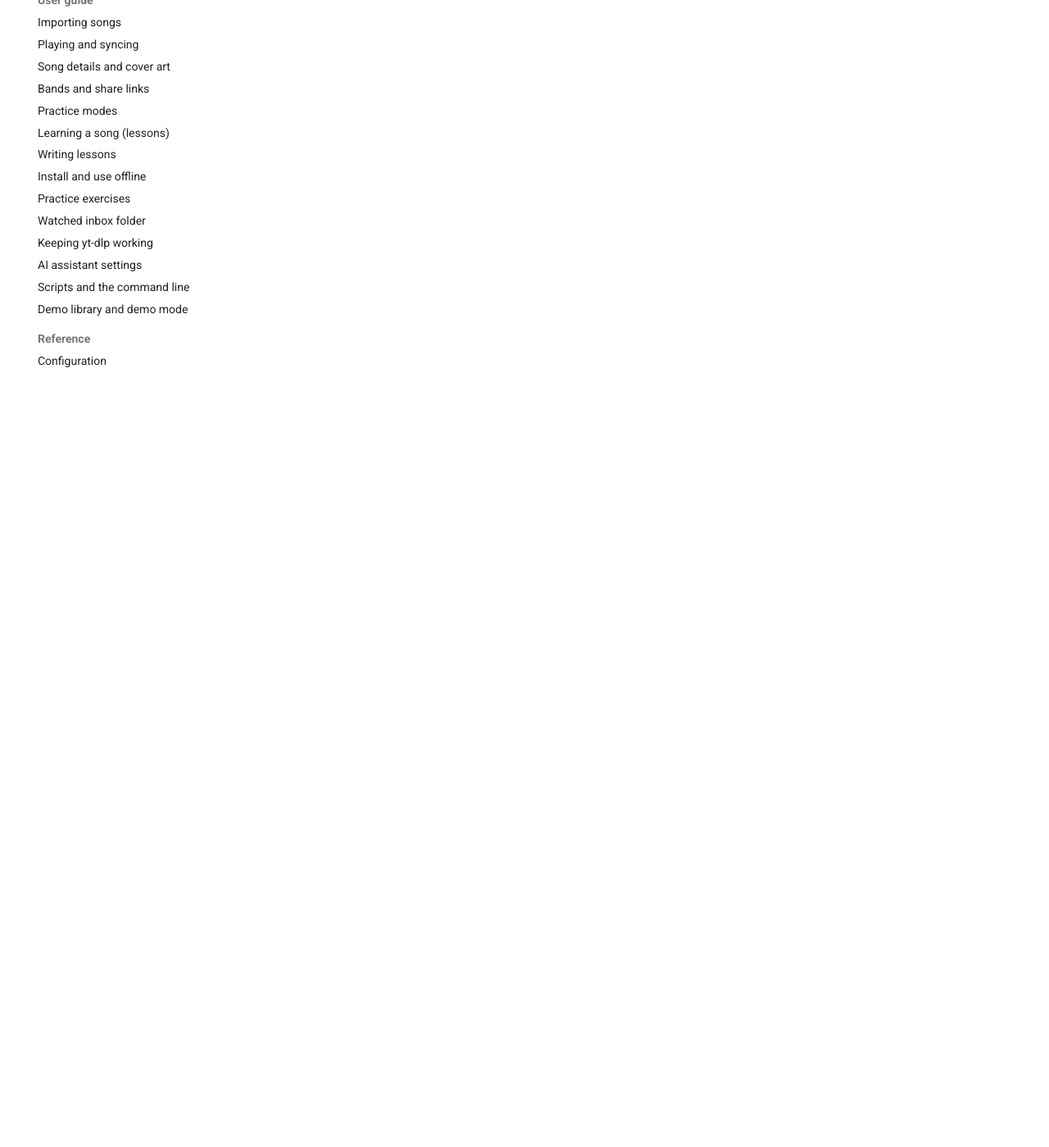
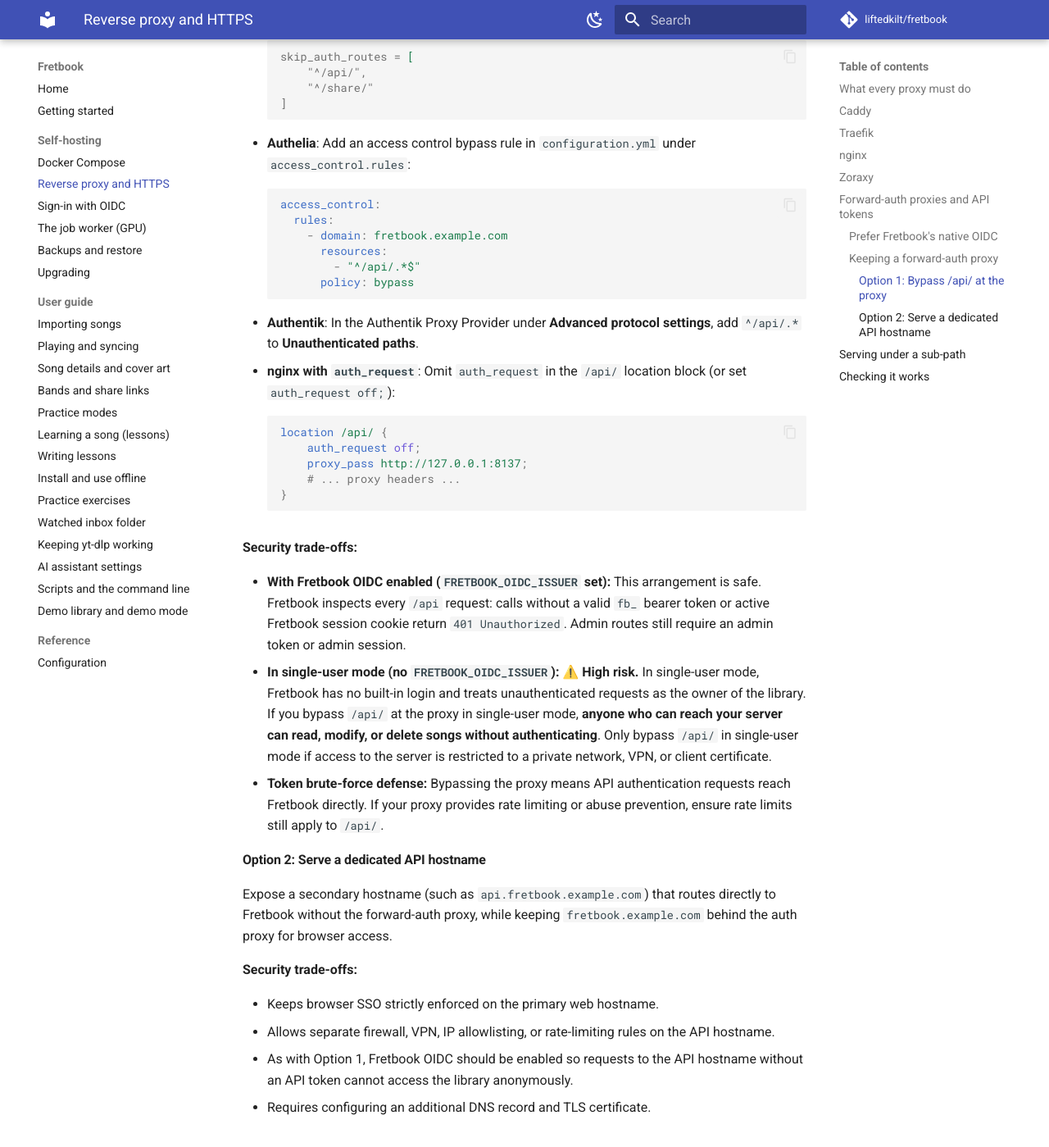
Before and after one commit to liftedkilt/fretbook, an MkDocs documentation site: the page built from docs/self-hosting/reverse-proxy.md, in a window 1280 px wide and 1400 px high, scrolled down 3892 px. Shown: the whole window at 82% size. Built offline with MkDocs 1.6.1 and Material for MkDocs 9.7.7, drawn with Linux system fonts in a browser that asks for light colours; comment, search, counter and statistics services are not loaded; some of the changed text lies outside the part shown.

Commit message:
docs: document forward-auth proxy bypass for API tokens

````diff
--- a/docs/self-hosting/reverse-proxy.md
+++ b/docs/self-hosting/reverse-proxy.md
@@ -23,6 +23,9 @@
 6. **Leave share links reachable** when `FRETBOOK_SHARE_LINKS=true`. The proxy must allow unauthenticated
    `GET` of `/share/` and `/api/share/`. Those routes answer 404 until the flag is on, and a login wall in
    front of them defeats the link.
+7. **Pass API tokens through to `/api`** if you put an external auth proxy in front of Fretbook. Forward-auth proxies
+   (oauth2-proxy, Authelia, Authentik) intercept bearer tokens and break scripts and the CLI. See
+   [Forward-auth proxies and API tokens](#forward-auth-proxies-and-api-tokens).
 
 If the proxy and Fretbook are containers on one Docker network, give the network a fixed subnet and the proxy a
 fixed address, so the value of `FRETBOOK_FORWARDED_ALLOW_IPS` does not change when containers restart:
@@ -115,6 +118,92 @@
 off), and make sure `X-Forwarded-Proto` is sent. Then set `FRETBOOK_FORWARDED_ALLOW_IPS` to Zoraxy's address as
 seen by Fretbook.
 
+## Forward-auth proxies and API tokens
+
+If you place a forward-auth proxy (such as oauth2-proxy, Authelia or Authentik forward auth, or Zoraxy with SSO) in front
+of Fretbook, the proxy inspects every incoming request before Fretbook sees it.
+
+When using personal API tokens (`Authorization: Bearer fb_...`) with [the CLI or scripts](../guides/cli.md), the forward-auth
+proxy fails to recognize the token and responds with a `302` redirect to the identity provider's login page or `401 Unauthorized`.
+Fretbook never sees the request.
+
+### Prefer Fretbook's native OIDC
+
+If you run an identity provider (such as Pocket ID, Authelia, Authentik, or Keycloak), the cleanest and most robust setup
+is to use Fretbook's built-in [Sign-in with OIDC](oidc.md) instead of an external auth proxy.
+
+With native OIDC:
+
+- Reverse proxies (Caddy, Traefik, nginx) act as standard reverse proxies with no auth proxy layer.
+- Fretbook manages web browser authentication and redirects unauthenticated browser requests to your provider.
+- Requests with `Authorization: Bearer fb_...` bypass the OIDC flow and are validated directly by Fretbook.
+- Personal API tokens work with no extra proxy configuration.
+
+### Keeping a forward-auth proxy
+
+If you keep a forward-auth proxy in front of Fretbook (for example, to enforce centralized SSO policies across all
+services), you have two options for allowing API tokens through.
+
+#### Option 1: Bypass `/api/` at the proxy
+
+Configure the forward-auth proxy to skip authentication on `/api/` and forward those requests directly to Fretbook. Fretbook's
+own authentication backend then guards the API.
+
+- **oauth2-proxy**:
+  Pass `--skip-auth-route="^/api/"` (or `--skip-auth-regex="^/api/"`, or in the configuration file `skip_auth_routes = ["^/api/"]`).
+  If share links are enabled (`FRETBOOK_SHARE_LINKS=true`), also include `/share/`:
+  ```ini
+  skip_auth_routes = [
+      "^/api/",
+      "^/share/"
+  ]
+  ```
+- **Authelia**:
+  Add an access control bypass rule in `configuration.yml` under `access_control.rules`:
+  ```yaml
+  access_control:
+    rules:
+      - domain: fretbook.example.com
+        resources:
+          - "^/api/.*$"
+        policy: bypass
+  ```
+- **Authentik**:
+  In the Authentik Proxy Provider under **Advanced protocol settings**, add `^/api/.*` to **Unauthenticated paths**.
+- **nginx with `auth_request`**:
+  Omit `auth_request` in the `/api/` location block (or set `auth_request off;`):
+  ```nginx
+  location /api/ {
+      auth_request off;
+      proxy_pass http://127.0.0.1:8137;
+      # ... proxy headers ...
+  }
+  ```
+
+**Security trade-offs:**
+
+- **With Fretbook OIDC enabled (`FRETBOOK_OIDC_ISSUER` set):** This arrangement is safe. Fretbook inspects every `/api`
+  request: calls without a valid `fb_` bearer token or active Fretbook session cookie return `401 Unauthorized`. Admin routes
+  still require an admin token or admin session.
+- **In single-user mode (no `FRETBOOK_OIDC_ISSUER`):** ⚠️ **High risk.** In single-user mode, Fretbook has no built-in login
+  and treats unauthenticated requests as the owner of the library. If you bypass `/api/` at the proxy in single-user mode,
+  **anyone who can reach your server can read, modify, or delete songs without authenticating**. Only bypass `/api/` in single-user
+  mode if access to the server is restricted to a private network, VPN, or client certificate.
+- **Token brute-force defense:** Bypassing the proxy means API authentication requests reach Fretbook directly. If your proxy
+  provides rate limiting or abuse prevention, ensure rate limits still apply to `/api/`.
+
+#### Option 2: Serve a dedicated API hostname
+
+Expose a secondary hostname (such as `api.fretbook.example.com`) that routes directly to Fretbook without the forward-auth
+proxy, while keeping `fretbook.example.com` behind the auth proxy for browser access.
+
+**Security trade-offs:**
+
+- Keeps browser SSO strictly enforced on the primary web hostname.
+- Allows separate firewall, VPN, IP allowlisting, or rate-limiting rules on the API hostname.
+- As with Option 1, Fretbook OIDC should be enabled so requests to the API hostname without an API token cannot access the library anonymously.
+- Requires configuring an additional DNS record and TLS certificate.
+
 ## Serving under a sub-path
 
 To serve Fretbook at `https://home.example.com/fretbook/`, strip the prefix in the proxy and tell Fretbook what it
````
Also changed, not shown: docs/guides/cli.md (+20 -0 lines).
